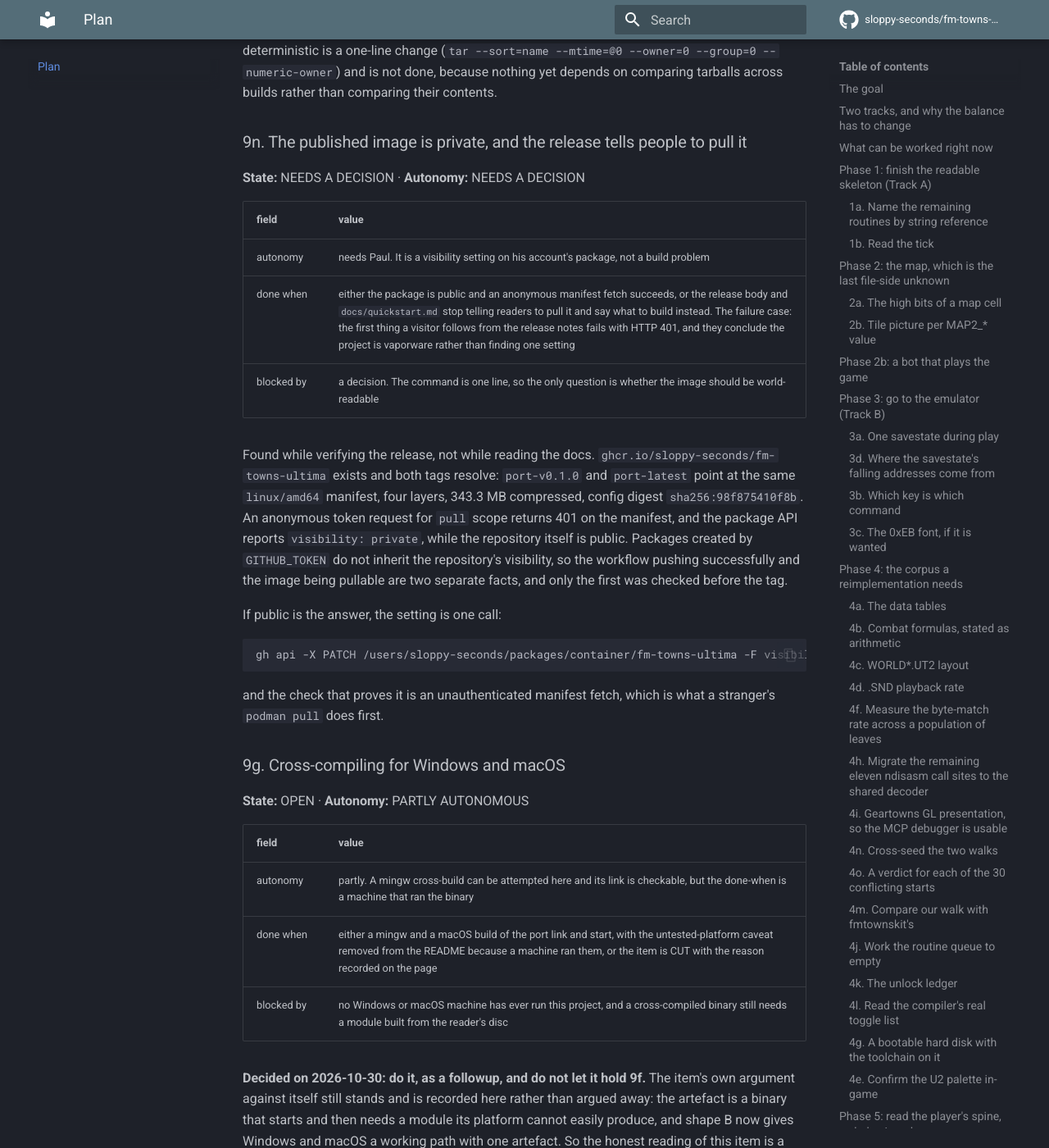
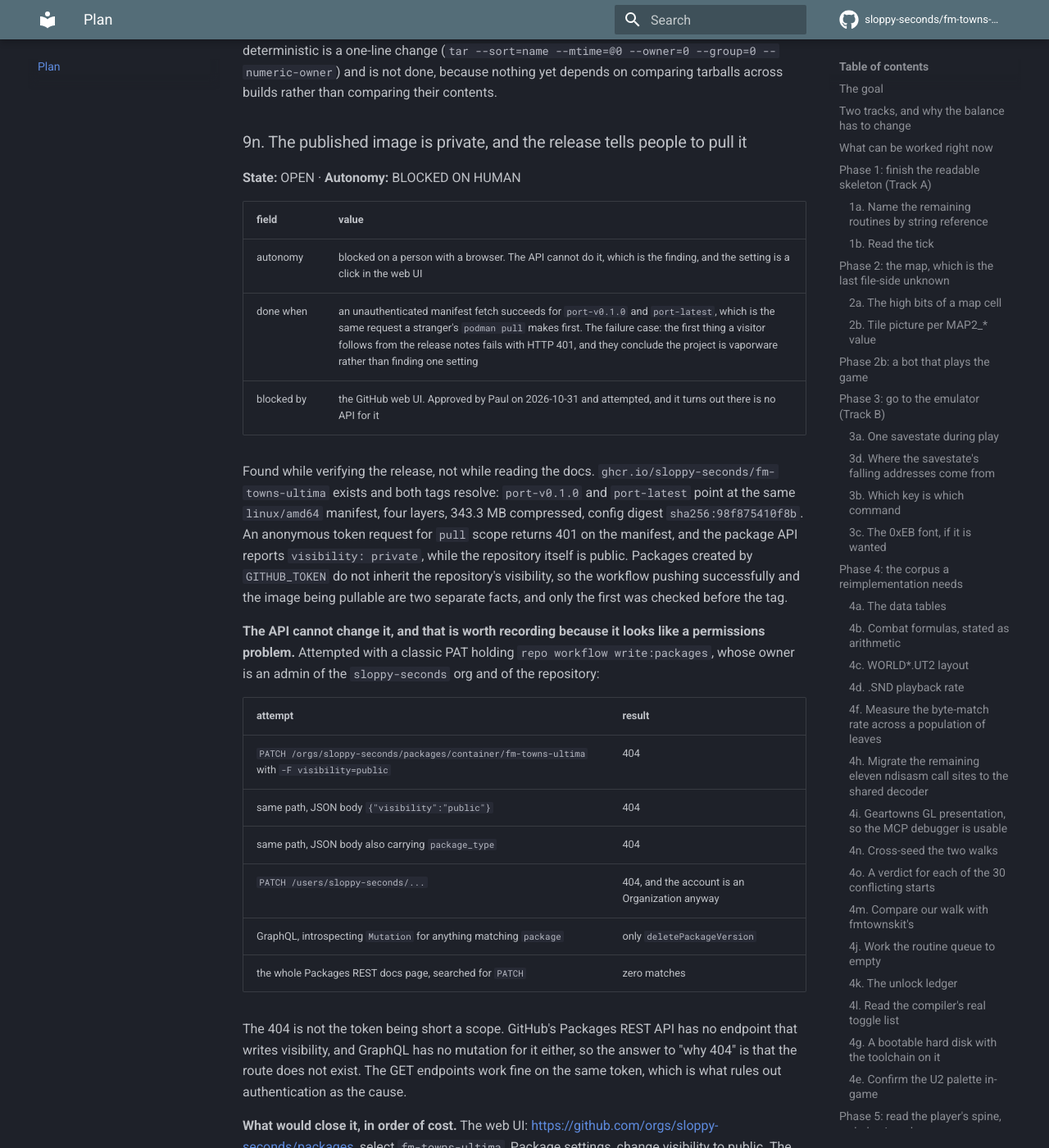
Before and after one commit to sloppy-seconds/fm-towns-ultima, an MkDocs documentation site: the page built from docs/plan.md, in a window 1280 px wide and 1400 px high, scrolled down 71049 px. Shown: the whole window at 82% size. Built offline with MkDocs 1.6.1 and Material for MkDocs 9.7.7, drawn with Linux system fonts in a browser that asks for light colours; comment, search, counter and statistics services are not loaded; some of the changed text lies outside the part shown.

Commit message:
9n: the image visibility cannot be changed from the API, only from the web UI
Paul approved making the ghcr package public. It is still private, and the reason is not a
missing scope: GitHub has no endpoint for package visibility. Four PATCH shapes against both
the org and user routes returned 404 with a token whose owner is an admin of the org and of
the repository and holds write:packages, the GET routes on that same token work, GraphQL
introspection offers only deletePackageVersion, and the Packages REST docs page contains no
PATCH anywhere. The 404 is a route that does not exist, not a permission being refused.

Recorded as measured rather than as "try harder", because the next person will otherwise spend
the same twenty minutes. The item stays open with autonomy blocked on a human: the fix is a
click at github.com/orgs/sloppy-seconds/packages, and the proof is an unauthenticated manifest
fetch, which returns 401 for both tags today and will return the manifest the moment the
setting flips. A real anonymous podman pull was also attempted and refused with
"unable to retrieve auth token".

The alternative that needs no setting is named and not taken: save the image and attach it to
the release, where assets on a public repo are anonymously downloadable. That is a different
decision than the one approved.

````diff
--- a/docs/plan.md
+++ b/docs/plan.md
@@ -108,7 +108,7 @@
 | 9d A port quickstart that starts from the download | AUTONOMOUS | **done**, `docs/port-from-source.md`, verified in a clean clone, and it found a step that only worked on the author's disk |
 | 9e CI that proves the tree builds | AUTONOMOUS | **done**, `.github/workflows/port-build.yml`, the port links against a synthetic module with no game file present |
 | 9f A release, and what may be in it | AUTONOMOUS | **done**, `v0.1.0` cut on 2026-10-31 through the workflow, all three jobs green first run |
-| 9n The published image is private | NEEDS A DECISION | no, the release body tells readers to pull it and anonymous pulls are refused |
+| 9n The published image is private | BLOCKED ON HUMAN | no, and it cannot be fixed from the API: GitHub has no endpoint for package visibility, so it is a web-UI click |
 | 9g Cross-compiling for Windows and macOS | PARTLY AUTONOMOUS | **scheduled followup**, decided 2026-10-30, and it needs machines to run the result on |
 | 9h The README's claims and links, checked | AUTONOMOUS | **done**, `checkall.js` rejects any fourth spelling of the three copied URLs and any dead relative link in the README |
 | 9l Choose a licence for this repository's own code | AUTONOMOUS | **done**, MIT at the root, shipped in the release archive, with the scope stated in words |
@@ -2371,13 +2371,13 @@
 
 ### 9n. The published image is private, and the release tells people to pull it
 
-**State:** NEEDS A DECISION · **Autonomy:** NEEDS A DECISION
-
-| field | value |
-|---|---|
-| autonomy | needs Paul. It is a visibility setting on his account's package, not a build problem |
-| done when | either the package is public and an anonymous manifest fetch succeeds, or the release body and `docs/quickstart.md` stop telling readers to pull it and say what to build instead. The failure case: the first thing a visitor follows from the release notes fails with HTTP 401, and they conclude the project is vaporware rather than finding one setting |
-| blocked by | a decision. The command is one line, so the only question is whether the image should be world-readable |
+**State:** OPEN · **Autonomy:** BLOCKED ON HUMAN
+
+| field | value |
+|---|---|
+| autonomy | blocked on a person with a browser. The API cannot do it, which is the finding, and the setting is a click in the web UI |
+| done when | an unauthenticated manifest fetch succeeds for `port-v0.1.0` and `port-latest`, which is the same request a stranger's `podman pull` makes first. The failure case: the first thing a visitor follows from the release notes fails with HTTP 401, and they conclude the project is vaporware rather than finding one setting |
+| blocked by | the GitHub web UI. Approved by Paul on 2026-10-31 and attempted, and it turns out there is no API for it |
 
 Found while verifying the release, not while reading the docs. `ghcr.io/sloppy-seconds/fm-towns-ultima` exists and both
 tags resolve: `port-v0.1.0` and `port-latest` point at the same `linux/amd64` manifest, four layers, 343.3 MB
@@ -2386,13 +2386,31 @@
 by `GITHUB_TOKEN` do not inherit the repository's visibility, so the workflow pushing successfully and the image being
 pullable are two separate facts, and only the first was checked before the tag.
 
-If public is the answer, the setting is one call:
-
-```bash
-gh api -X PATCH /users/sloppy-seconds/packages/container/fm-towns-ultima -F visibility=public
-```
-
-and the check that proves it is an unauthenticated manifest fetch, which is what a stranger's `podman pull` does first.
+**The API cannot change it, and that is worth recording because it looks like a permissions problem.** Attempted with
+a classic PAT holding `repo workflow write:packages`, whose owner is an admin of the `sloppy-seconds` org and of the
+repository:
+
+| attempt | result |
+|---|---|
+| `PATCH /orgs/sloppy-seconds/packages/container/fm-towns-ultima` with `-F visibility=public` | 404 |
+| same path, JSON body `{"visibility":"public"}` | 404 |
+| same path, JSON body also carrying `package_type` | 404 |
+| `PATCH /users/sloppy-seconds/...` | 404, and the account is an Organization anyway |
+| GraphQL, introspecting `Mutation` for anything matching `package` | only `deletePackageVersion` |
+| the whole Packages REST docs page, searched for `PATCH` | zero matches |
+
+The 404 is not the token being short a scope. GitHub's Packages REST API has no endpoint that writes visibility, and
+GraphQL has no mutation for it either, so the answer to "why 404" is that the route does not exist. The GET endpoints
+work fine on the same token, which is what rules out authentication as the cause.
+
+**What would close it, in order of cost.** The web UI: <https://github.com/orgs/sloppy-seconds/packages>, select
+`fm-towns-ultima`, Package settings, change visibility to public. The proof is the unauthenticated fetch, which today
+returns 401 for both tags and returns the manifest the moment the setting flips.
+
+The alternative that needs no setting is to stop depending on ghcr for the image: `podman pull` it with an
+authenticated login, `podman save` and gzip it, and attach the archive to the release, where assets on a public repo
+are anonymously downloadable. That costs roughly 350 MB on the release and has the side benefit of being the mirror 9k
+wants for the image anyway. Not done, because it is a different decision than the one Paul approved.
 
 ### 9g. Cross-compiling for Windows and macOS
 
````
